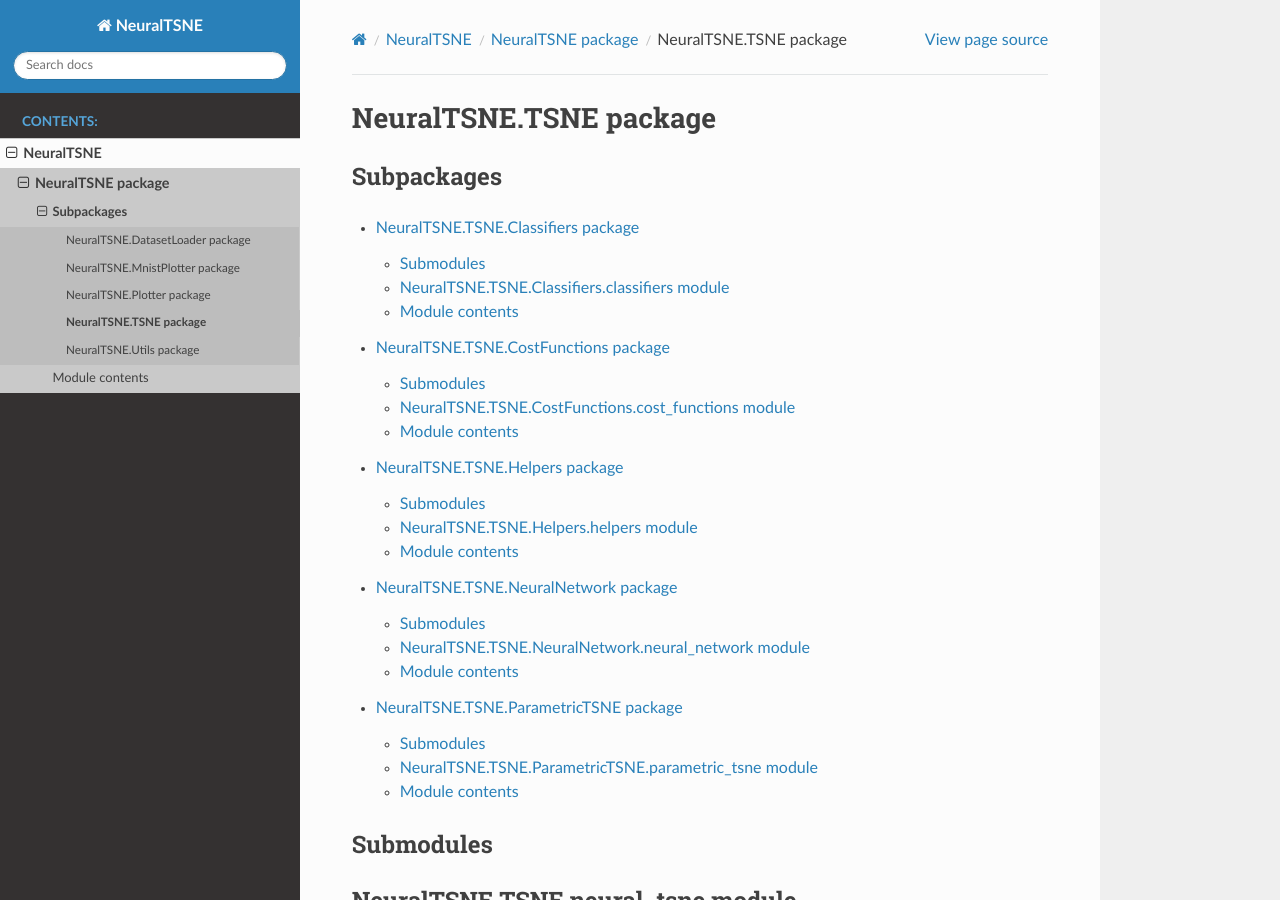
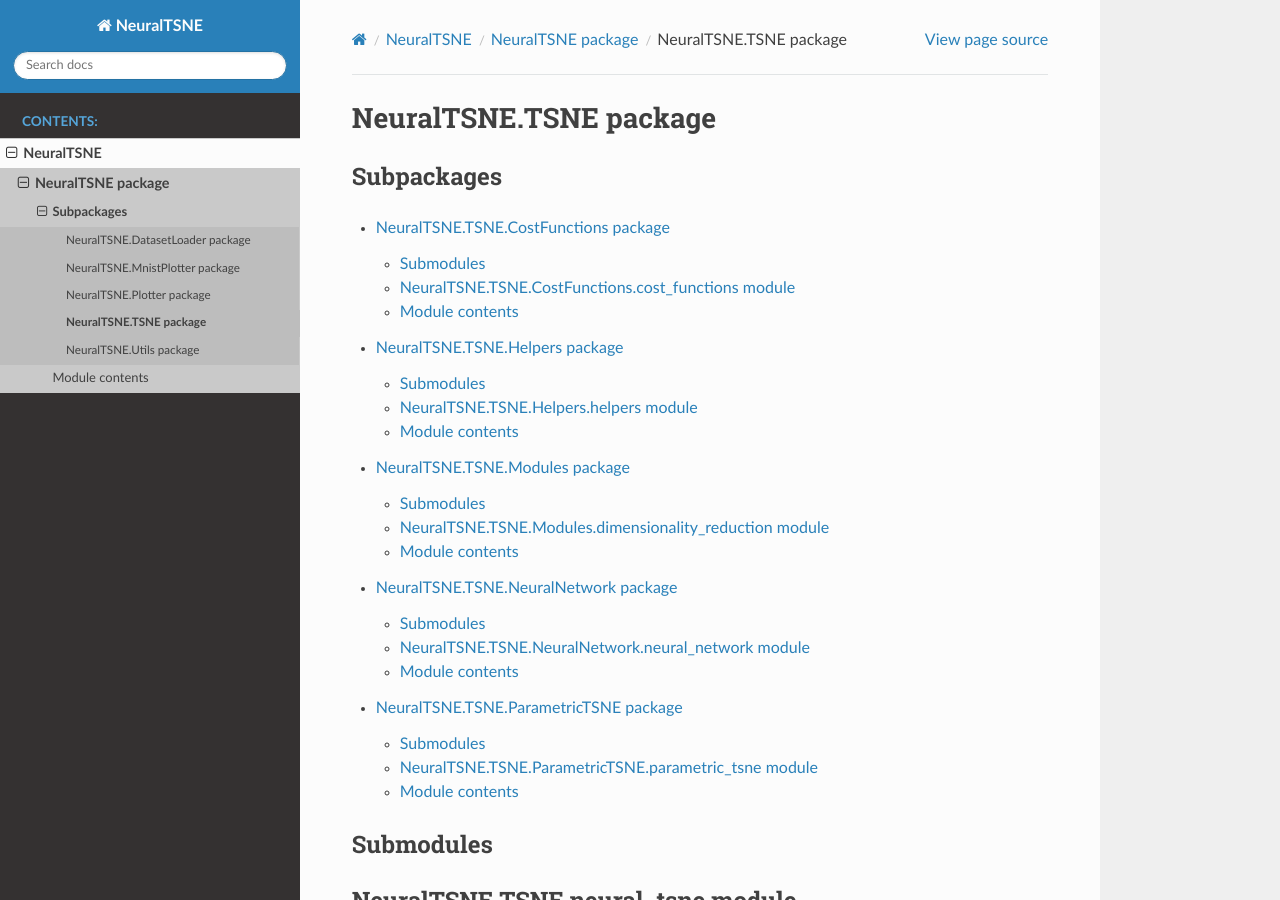
Before and after one commit to Skaipi/NeuralTSNE, a Sphinx documentation site: the page built from docs/NeuralTSNE.TSNE.rst, in a window 1280 px wide and 900 px high. Built offline with Sphinx 7.4.7 and the Read the Docs theme 3.1.0, drawn with Linux system fonts in a browser that asks for light colours.

Commit message:
Refactor documentation: remove Classifiers section and add Modules section

```diff
--- a/docs/NeuralTSNE.TSNE.rst
+++ b/docs/NeuralTSNE.TSNE.rst
@@ -7,9 +7,9 @@ Subpackages
 .. toctree::
    :maxdepth: 4
 
-   NeuralTSNE.TSNE.Classifiers
    NeuralTSNE.TSNE.CostFunctions
    NeuralTSNE.TSNE.Helpers
+   NeuralTSNE.TSNE.Modules
    NeuralTSNE.TSNE.NeuralNetwork
    NeuralTSNE.TSNE.ParametricTSNE
 
--- a/docs/conf.py
+++ b/docs/conf.py
@@ -21,7 +21,6 @@ project = "NeuralTSNE"
 copyright = "2024, Patryk Tajs"
 author = "Patryk Tajs"
 release = "1.0.0"
-current_version = "v1.0.0"
 smv_current_version = "v1.0.0"
 
 
```
Also changed, not shown: docs/NeuralTSNE.TSNE.Classifiers.rst (deleted, +0 -21 lines), docs/NeuralTSNE.TSNE.Modules.rst (added, +21 -0 lines).
